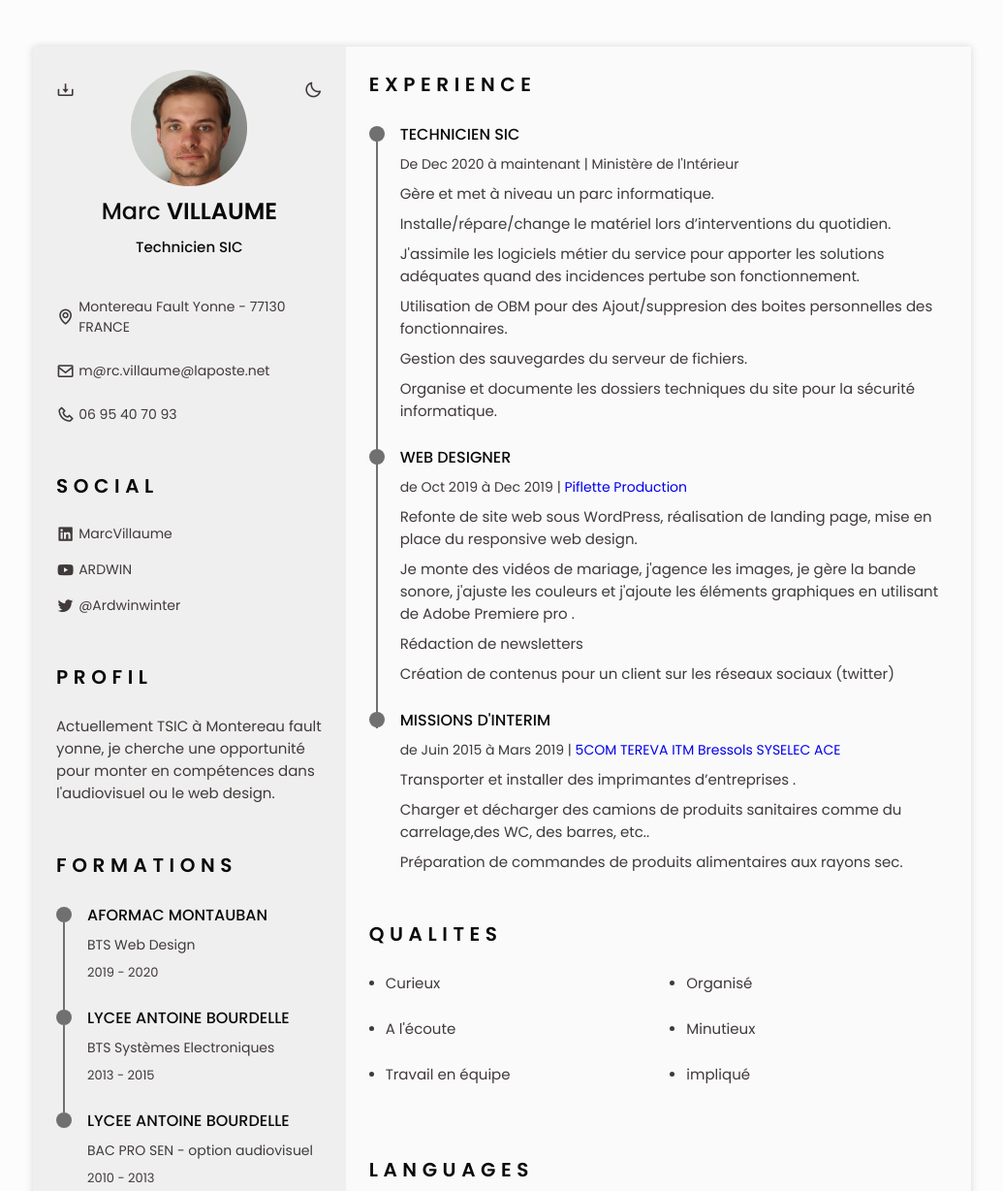
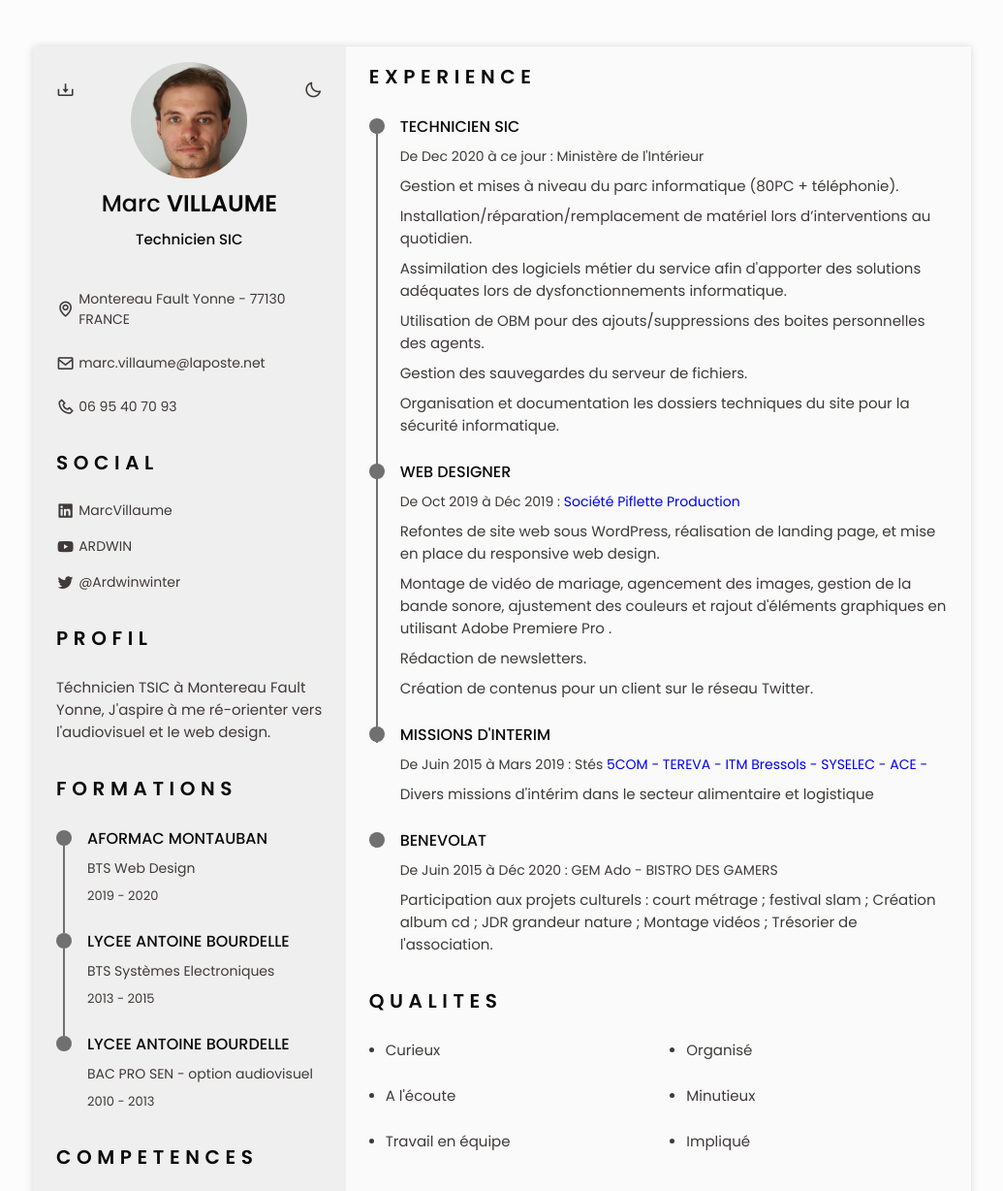
Before and after one commit to Marc-VILLAUME/resume-cv, a plain HTML site: page index.html in a window 1280 px wide. Shown: the top 1228 px of the page at 97% size, without its empty margins (122-1157 px from the left). Drawn offline with nearby package versions, Linux system fonts and the light colour scheme.

Commit message:
Correction des fautes du CV, Ajout de "Bénévolat"

```diff
--- a/assets/css/styles.css
+++ b/assets/css/styles.css
@@ -106,7 +106,7 @@ body.scale-cv {
 }
 
 .scale-cv .section {
-  padding: 1.5rem 0 .80rem;
+  padding: 0.5rem 0 .80rem;
 }
 
 .scale-cv .section-title {
@@ -213,7 +213,7 @@ img {
 }
 /*========== CLASS CSS ==========*/
 .section {
-  padding: 1.5rem 0;
+  padding: 1rem 0;
 }
 
 .section-title {
--- a/index.html
+++ b/index.html
@@ -90,7 +90,7 @@
 
                           <div class="home__address bd-grid">
                             <span class="home__information">
-                              <i class="bx bx-envelope home__icon"></i> m@rc.villaume@laposte.net
+                              <i class="bx bx-envelope home__icon"></i> marc.villaume@laposte.net
                             </span>
                           </div>
 
@@ -130,7 +130,7 @@
                     <section class="profile section" id="profile">
                         <h2 class="section-title">Profil</h2>
 
-                        <p class="profile__description">Actuellement TSIC à Montereau fault yonne, je cherche une opportunité pour monter en compétences dans l'audiovisuel ou le web design.</p>
+                        <p class="profile__description"> Téchnicien TSIC à Montereau Fault Yonne, J'aspire à me ré-orienter vers l'audiovisuel et le web design.</p>
                     </section>
 
                     <!--========== EDUCATION ==========-->
@@ -226,13 +226,13 @@
 
                             <div class="experience__data bd-grid">
                               <h3 class="experience__title">TECHNICIEN SIC</h3>
-                              <span class="experience__company">De Dec 2020 à maintenant | Ministère de l'Intérieur</span>
-                              <p class="experience__description">Gère et met à niveau un parc informatique.</p>
-                              <p>Installe/répare/change le matériel lors d’interventions du quotidien.</p>
-                              <p>J'assimile les logiciels métier du service pour apporter les solutions adéquates quand des incidences pertube son fonctionnement.</p>
-                              <p>Utilisation de OBM pour des Ajout/suppresion des boites personnelles des fonctionnaires.</p>
+                              <span class="experience__company">De Dec 2020 à ce jour : Ministère de l'Intérieur</span>
+                              <p class="experience__description">Gestion et mises à niveau du parc informatique (80PC + téléphonie).</p>
+                              <p>Installation/réparation/remplacement de matériel lors d’interventions au quotidien.</p>
+                              <p>Assimilation des logiciels métier du service afin d'apporter des solutions adéquates lors de dysfonctionnements informatique.</p>
+                              <p>Utilisation de OBM pour des ajouts/suppressions des boites personnelles des agents.</p>
                               <p>Gestion des sauvegardes du serveur de fichiers.</p>
-                              <p>Organise et documente les dossiers techniques du site pour la sécurité informatique.</p>
+                              <p>Organisation et documentation les dossiers techniques du site pour la sécurité informatique.</p>
 
                             </div>
                           </div>
@@ -245,11 +245,11 @@
 
                             <div class="experience__data bd-grid">
                               <h3 class="experience__title">WEB DESIGNER</h3>
-                              <span class="experience__company">de Oct 2019 à Dec 2019 | <a href="https://piflette.com/" target="_blank">Piflette Production</a></span>
-                              <p class="experience__description">Refonte de site web sous WordPress, réalisation de landing page, mise en place du responsive web design.</p>
-                              <p>Je monte des vidéos de mariage, j'agence les images, je gère la bande sonore, j'ajuste les couleurs et j'ajoute les éléments graphiques en utilisant de Adobe Premiere pro .</p>
-                              <p>Rédaction de newsletters </p>
-                              <p>Création de contenus pour un client sur les réseaux sociaux (twitter)</p>
+                              <span class="experience__company">De Oct 2019 à Déc 2019 : <a href="https://piflette.com/" target="_blank">Société Piflette Production</a></span>
+                              <p class="experience__description">Refontes de site web sous WordPress, réalisation de landing page, et mise en place du responsive web design.</p>
+                              <p>Montage de vidéo de mariage, agencement des images, gestion de la bande sonore, ajustement des couleurs et rajout d'éléments graphiques en utilisant Adobe Premiere Pro .</p>
+                              <p>Rédaction de newsletters.</p>
+                              <p>Création de contenus pour un client sur le réseau Twitter.</p>
                             </div>
                           </div>
 
@@ -261,14 +261,25 @@
 
                             <div class="experience__data bd-grid">
                               <h3 class="experience__title">MISSIONS D'INTERIM </h3>
-                              <span class="experience__company">de Juin 2015 à Mars 2019 | <a href="https://www.5com.fr/" target="_blank">5COM</a>
-                                <a href="https://www.martin-belaysoud.com/nos-enseignes/tereva/" target="_blank">TEREVA</a>
-                                <a href="https://www.societe.com/etablissement/itm-logistique-alimentaire-international-51408083700032.html" target="_blank">ITM Bressols</a>
-                                <a href="https://groupesyselec.com/" target="_blank">SYSELEC</a>
-                                <a href="https://www.ace-transport.com/" target="_blank">ACE</a></span>
-                              <p class="experience__description">Transporter et installer des imprimantes d’entreprises .</p>
-                              <p>Charger et décharger des camions de produits sanitaires comme du carrelage,des WC, des barres, etc..</p>
-                              <p>Préparation de commandes de produits alimentaires aux rayons sec.</p>
+                              <span class="experience__company">De Juin 2015 à Mars 2019 : Stés <a href="https://www.5com.fr/" target="_blank">5COM -</a>
+                                <a href="https://www.martin-belaysoud.com/nos-enseignes/tereva/" target="_blank">TEREVA -</a>
+                                <a href="https://www.societe.com/etablissement/itm-logistique-alimentaire-international-51408083700032.html" target="_blank">ITM Bressols -</a>
+                                <a href="https://groupesyselec.com/" target="_blank">SYSELEC -</a>
+                                <a href="https://www.ace-transport.com/" target="_blank">ACE -</a></span>
+                              <p class="experience__description">Divers missions d'intérim dans le secteur alimentaire et logistique</p>
+                            </div>
+                          </div>
+
+                          <div class="experience__content">
+                            <div class="experience__time">
+                              <span class="experience__rounder"></span>
+                              <!-- <span class="experience__line"></span> -->
+                            </div>
+
+                            <div class="experience__data bd-grid">
+                              <h3 class="experience__title">BENEVOLAT</h3>
+                              <span class="experience__company">De Juin 2015 à Déc 2020 : GEM Ado - BISTRO DES GAMERS</span>
+                              <p class="experience__description">Participation aux projets culturels : court métrage ; festival slam ; Création album cd ; JDR grandeur nature ; Montage vidéos ; Trésorier de l'association.</p>
                             </div>
                           </div>
                         </div>
@@ -300,7 +311,7 @@
                               <span class="character__circle"></span> Minutieux
                             </li>
                             <li class="character__name">
-                              <span class="character__circle"></span> impliqué
+                              <span class="character__circle"></span> Impliqué
                             </li>
                           </ul>
                         </div>
@@ -308,15 +319,11 @@
 
                     <!--========== LANGUAGES ==========-->
                     <section class="languages section">
-                        <h2 class="section-title">LANGUAGES</h2>
-
+                        <h2 class="section-title">LANGUE</h2>
                         <div class="languages__container">
                           <div class="languages__content bd-grid">
                             <li class="languages__name">
-                              <span class="languages__circle"></span> Francais
-                            </li>
-                            <li class="languages__name">
-                              <span class="languages__circle"></span> Anglais
+                              <span class="languages__circle"></span> Anglais : niveau lycée
                             </li>
                           </div>
                         </div>
@@ -329,7 +336,7 @@
                         <div class="interests__container bd-grid">
                           <div class="interests__content">
                             <i class='bx bx-headphone interests__icon' ></i>
-                            <span class="interests__name">Creation de musique</span>
+                            <span class="interests__name">Création de musique</span>
                           </div>
 
                           <div class="interests__content">
@@ -339,7 +346,7 @@
 
                           <div class="interests__content">
                             <i class='bx bx-battery interests__icon'></i>
-                            <span class="interests__name">Montage video</span>
+                            <span class="interests__name">Montage vidéo</span>
                           </div>
                         </div>
                     </section>
```
